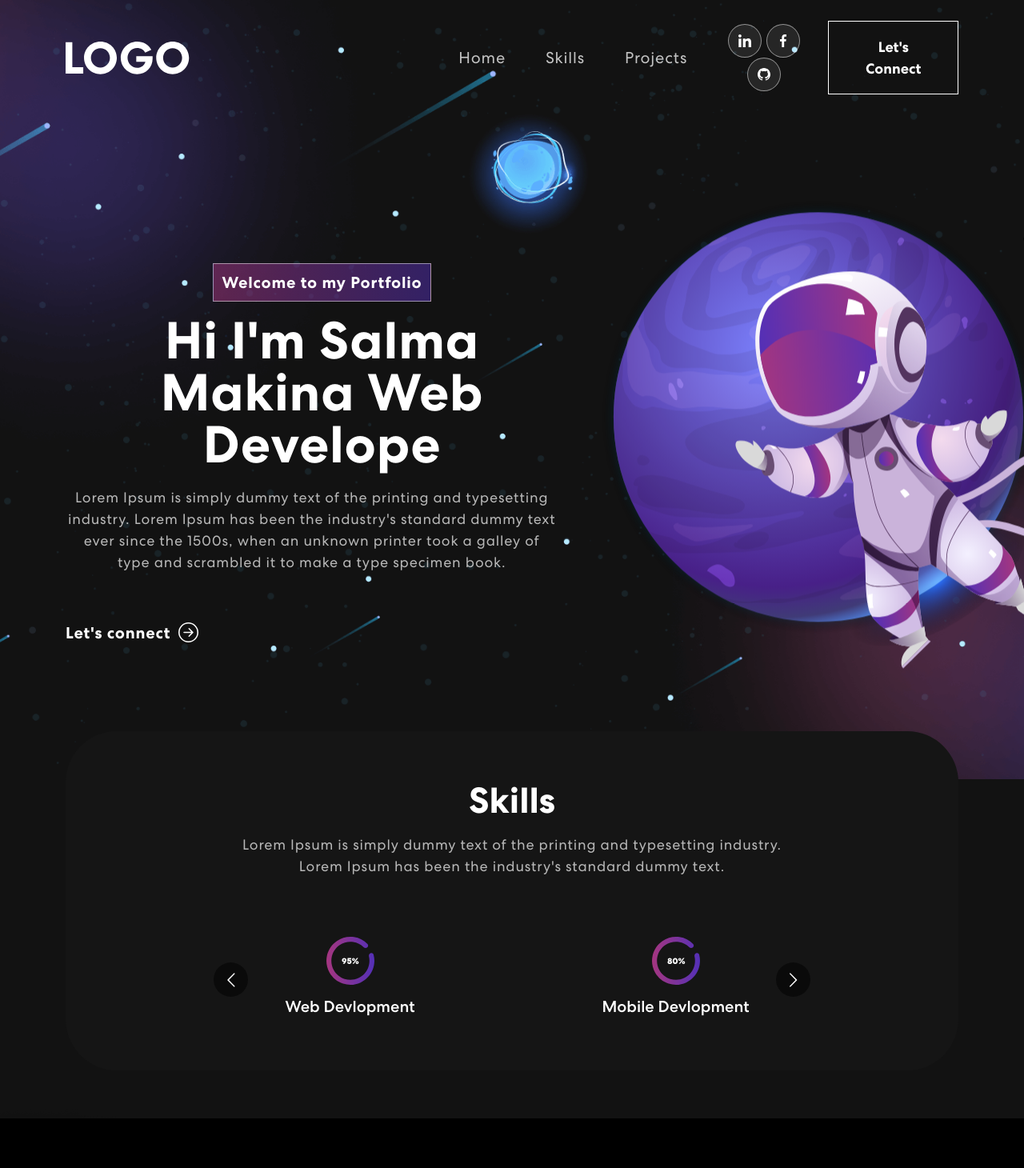
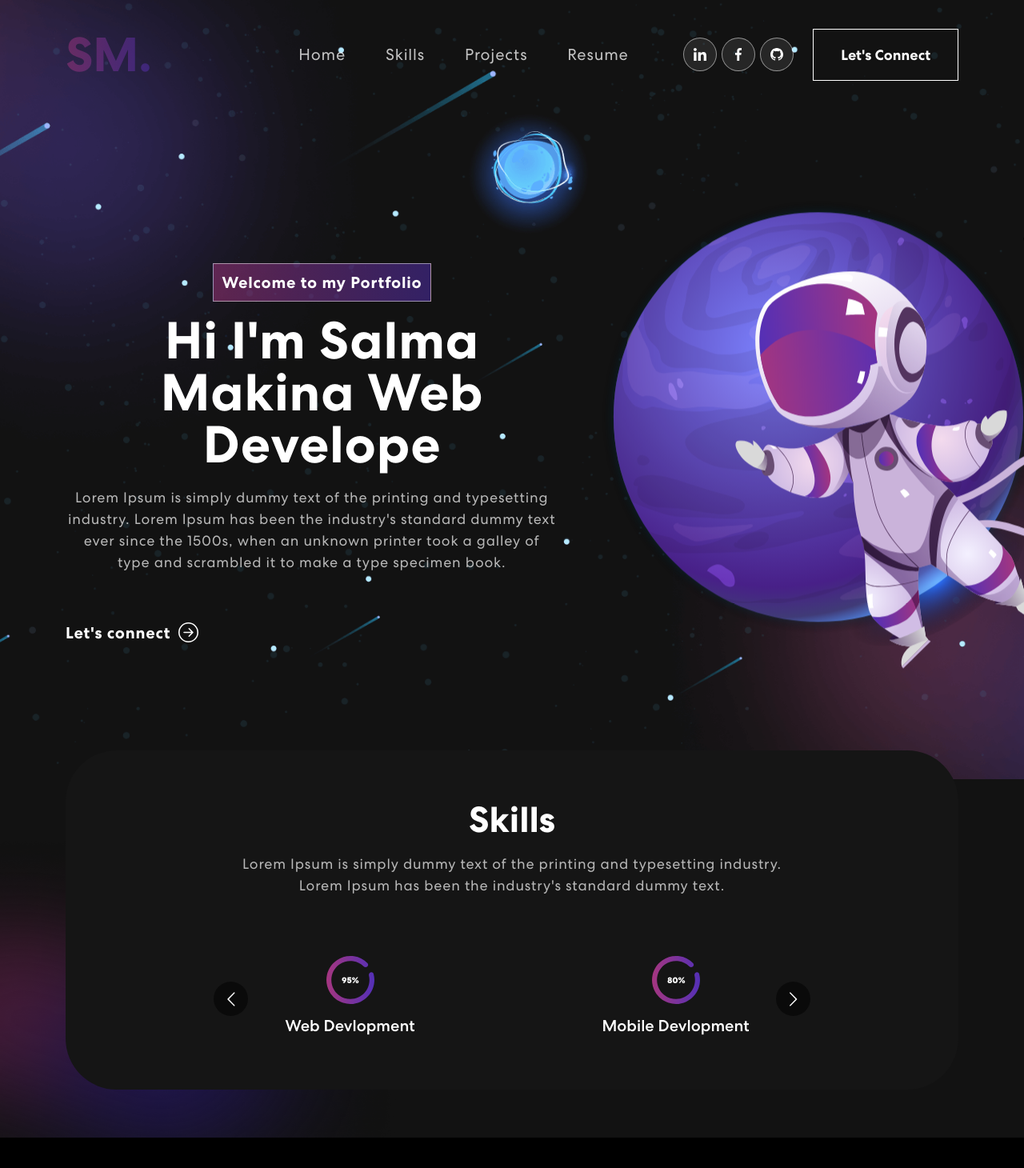
Before and after one commit to Salmamakina/My_Portfolio, a React (Create React App) app: page / in a window 1280 px wide. Shown: the top 1460 px of the page at 80% size. Built offline with nearby package versions, Linux system fonts and the light colour scheme.

Commit message:
Resume update

```diff
--- a/package.json
+++ b/package.json
@@ -16,6 +16,7 @@
     "react-dom": "^18.3.1",
     "react-mailchimp-subscribe": "^2.1.3",
     "react-multi-carousel": "^2.8.5",
+    "react-router-dom": "^6.24.0",
     "react-scripts": "5.0.1",
     "web-vitals": "^2.1.4"
   },
--- a/src/App.css
+++ b/src/App.css
@@ -70,8 +70,8 @@ nav.navbar.scrolled {
   background-color: #121212;
 }
 .me-auto{
-  margin-right: 15% !important;
-  margin-left: 35%;
+  margin-right: 10% !important;
+  margin-left: 15%;
 }
 nav.navbar a.navbar-brand {
     width: 9%;
@@ -218,6 +218,14 @@ nav.navbar .navbar-toggler[aria-expanded="true"] .navbar-toggler-icon:before {
 nav.navbar .navbar-toggler[aria-expanded="true"] .navbar-toggler-icon {
 	border-color: transparent;
 }
+.my-logo{
+  font-size: 60px;
+  font-weight: 700;
+  background: linear-gradient(90.21deg, rgba(170, 54, 124, 0.5) -5.91%, rgba(74, 47, 189, 0.5) 111.58%);
+  -webkit-background-clip: text;
+  -webkit-text-fill-color: transparent;
+
+}
 /************ Banner Css ************/
 .banner {
   margin-top: 0;
@@ -330,7 +338,7 @@ nav.navbar .navbar-toggler[aria-expanded="true"] .navbar-toggler-icon {
   margin:0 auto 15px auto ;
 }
 .background-image-left {
-  top: 40%;
+  top: 30%;
   position: absolute;
   bottom: 0;
   width: 40%;
--- a/src/App.js
+++ b/src/App.js
@@ -1,4 +1,3 @@
-import logo from './logo.svg';
 import './App.css';
 import 'bootstrap/dist/css/bootstrap.min.css';
 import React, { useRef } from "react";
@@ -8,7 +7,7 @@ import { Banner } from "./components/Banner";
 import { Skills } from "./components/Skills";
 import { Projects } from "./components/Projects";
 import { Contact } from "./components/Contact";
-// import { Footer } from "./components/Footer";
+import { Resume } from "./components/Resume";
 
 
 function App() {
@@ -17,6 +16,7 @@ function App() {
     <div className="App">
        <NavBar contactRef={contactRef} />
        <Banner contactRef={contactRef}/>
+       <Resume/>
        <Skills />
        <Projects />
        <Contact ref={contactRef} />
--- a/src/components/NavBar.js
+++ b/src/components/NavBar.js
@@ -1,7 +1,6 @@
 import{ Navbar, Nav, Container} from "react-bootstrap";
 import{ useEffect, useState} from "react";
 
-import logo from '../assets/img/logo.svg';
 import navIcon1 from '../assets/img/nav-icon1.svg';
 import navIcon2 from '../assets/img/nav-icon2.svg';
 import navIcon3 from '../assets/img/nav-icon3.svg';
@@ -35,7 +34,7 @@ export const NavBar = ({ contactRef }) => {
         <Navbar expand="lg" className={scrolled ? "scrolled" : ""}>
             <Container>
                 <Navbar.Brand href="#home" >
-                <img src ={logo} alt= "Logo" />
+                <span className="my-logo">SM.</span>
                 </Navbar.Brand>
                 <Navbar.Toggle aria-controls="basic-navbar-nav">
                     <span className="navbar-toggler-icon"></span>
@@ -45,6 +44,7 @@ export const NavBar = ({ contactRef }) => {
                     <Nav.Link href="#home" className={activeLink === 'home'? 'active-navbar-link' : 'navbar-link'} onClick= {() => onUpdateActiveLink('home')}>Home</Nav.Link>
                     <Nav.Link href="#skills" className={activeLink === 'skills'? 'active-navbar-link' : 'navbar-link'} onClick= {() => onUpdateActiveLink('skills')}>Skills</Nav.Link>
                     <Nav.Link href="#projects" className={activeLink === 'projects'? 'active-navbar-link' : 'navbar-link'} onClick= {() => onUpdateActiveLink('projects')}>Projects</Nav.Link>
+                    <Nav.Link href="/resume" className={activeLink === 'resume'? 'active-navbar-link' : 'navbar-link'} onClick= {() => onUpdateActiveLink('resume')}>Resume</Nav.Link>
                 </Nav>
                 <span className="navbar-text">
                     <div className="social-icon">
--- /dev/null
+++ b/src/components/Resume.js
@@ -0,0 +1,14 @@
+import { Container, Row } from "react-bootstrap"
+
+export const Resume = () => {
+    return(
+        <section>
+            <Container>
+                <Row>
+                    <span>Resume</span>
+                </Row>
+            </Container>
+        </section>
+    )
+}
+export default Resume;
```
Also changed, not shown: src/logo.svg (deleted), 1 other file (tests, documents, lock files or other folders).
